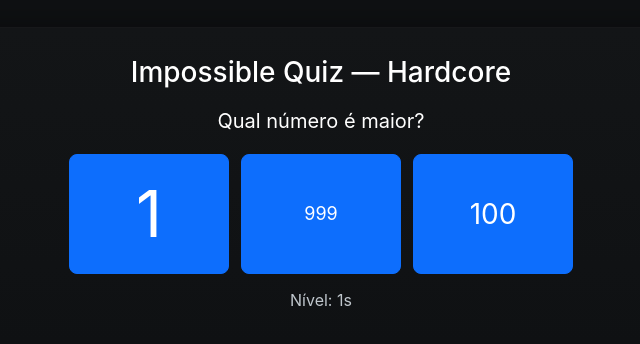
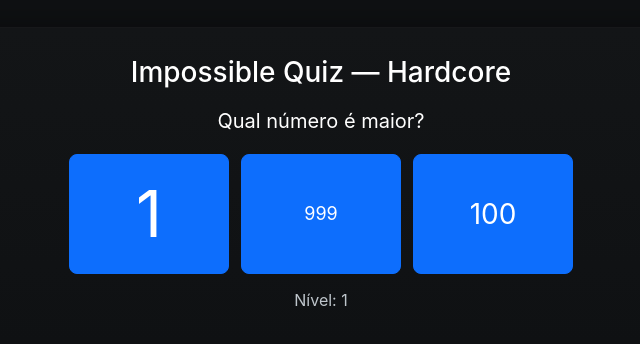
Before and after one commit to Matheus192837465/Dia_do_Entreterimento, a website: page index.html in a window 1280 px wide. Shown: the part 214-558 px from the top of the page, 319-959 px from the left. Drawn offline with nearby package versions, Linux system fonts and the light colour scheme.

Commit message:
Fix HTML status div closing tag

```diff
--- a/index.html
+++ b/index.html
@@ -39,7 +39,7 @@
       <h1 id="title">Impossible Quiz — Hardcore</h1>
       <div id="question">Carregando...</div>
       <div id="options"></div>
-      <div class="status" id="status">Nível: <span id="level">1</span>s</div>
+      <div class="status" id="status">Nível: <span id="level">1</span></div>
     </div>
   </div>
 
```
